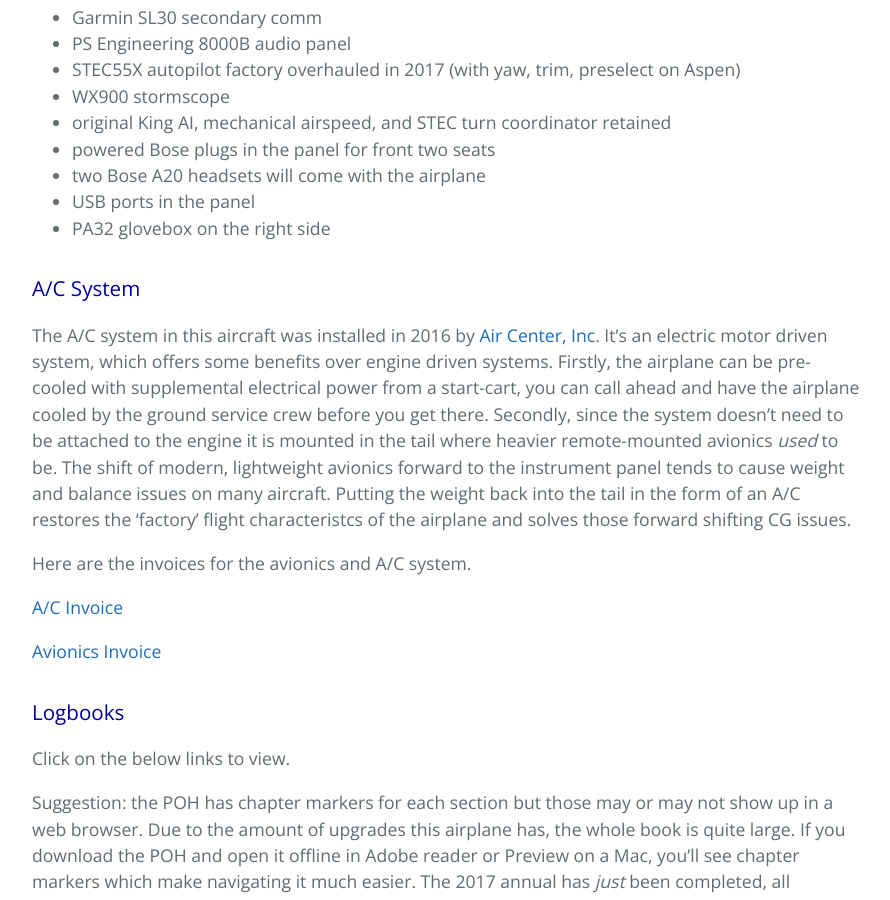
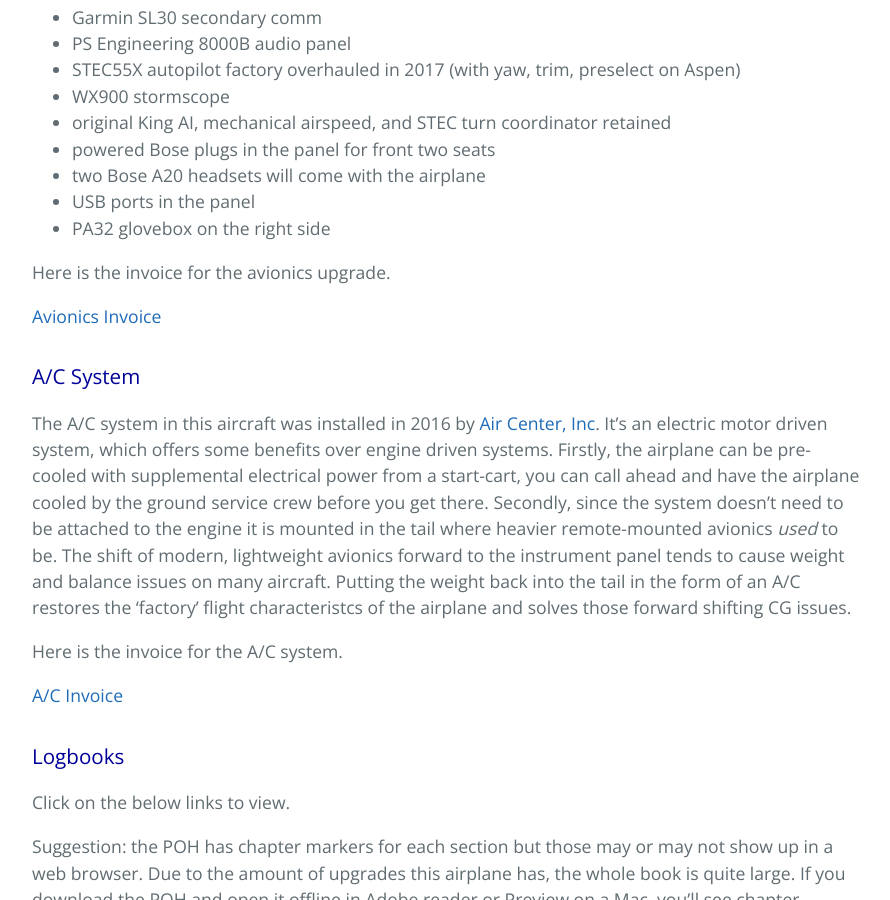
Before and after one commit to RNCTX/N595TC, a Jekyll site: the page built from index.md, in a window 1280 px wide and 900 px high, scrolled down 1228 px. Shown: the whole window, without its empty margins (192-1082 px from the left). Built offline with Jekyll 4.4.1, drawn with Linux system fonts in a browser that asks for light colours; our own code applies the rules of GitHub Pages for plain Markdown files.

Commit message:
Update index.md

```diff
--- a/index.md
+++ b/index.md
@@ -26,16 +26,19 @@ I'm guessing you got here from Trade-A-Plane or Controller. This domain was regi
 * USB ports in the panel
 * PA32 glovebox on the right side
 
+Here is the invoice for the avionics upgrade.
+
+[Avionics Invoice](AVinvoice.pdf)
+
+
 <h3><a name="acsystem" style="color: #000099; text-decoration: none;">A/C System</a></h3>
 
 The A/C system in this aircraft was installed in 2016 by [Air Center, Inc](http://aircenterinc.com). It's an electric motor driven system, which offers some benefits over engine driven systems.  Firstly, the airplane can be pre-cooled with supplemental electrical power from a start-cart, you can call ahead and have the airplane cooled by the ground service crew before you get there. Secondly, since the system doesn't need to be attached to the engine it is mounted in the tail where heavier remote-mounted avionics *used* to be.  The shift of modern, lightweight avionics forward to the instrument panel tends to cause weight and balance issues on many aircraft. Putting the weight back into the tail in the form of an A/C restores the 'factory' flight characteristcs of the airplane and solves those forward shifting CG issues.
 
 
-Here are the invoices for the avionics and A/C system.
+Here is the invoice for the A/C system.
 
 [A/C Invoice](ACinvoice.pdf)
-
-[Avionics Invoice](AVinvoice.pdf)
 
 
 <h3><a name="logbooks" style="color: #000099; text-decoration: none;">Logbooks</a></h3>
```
